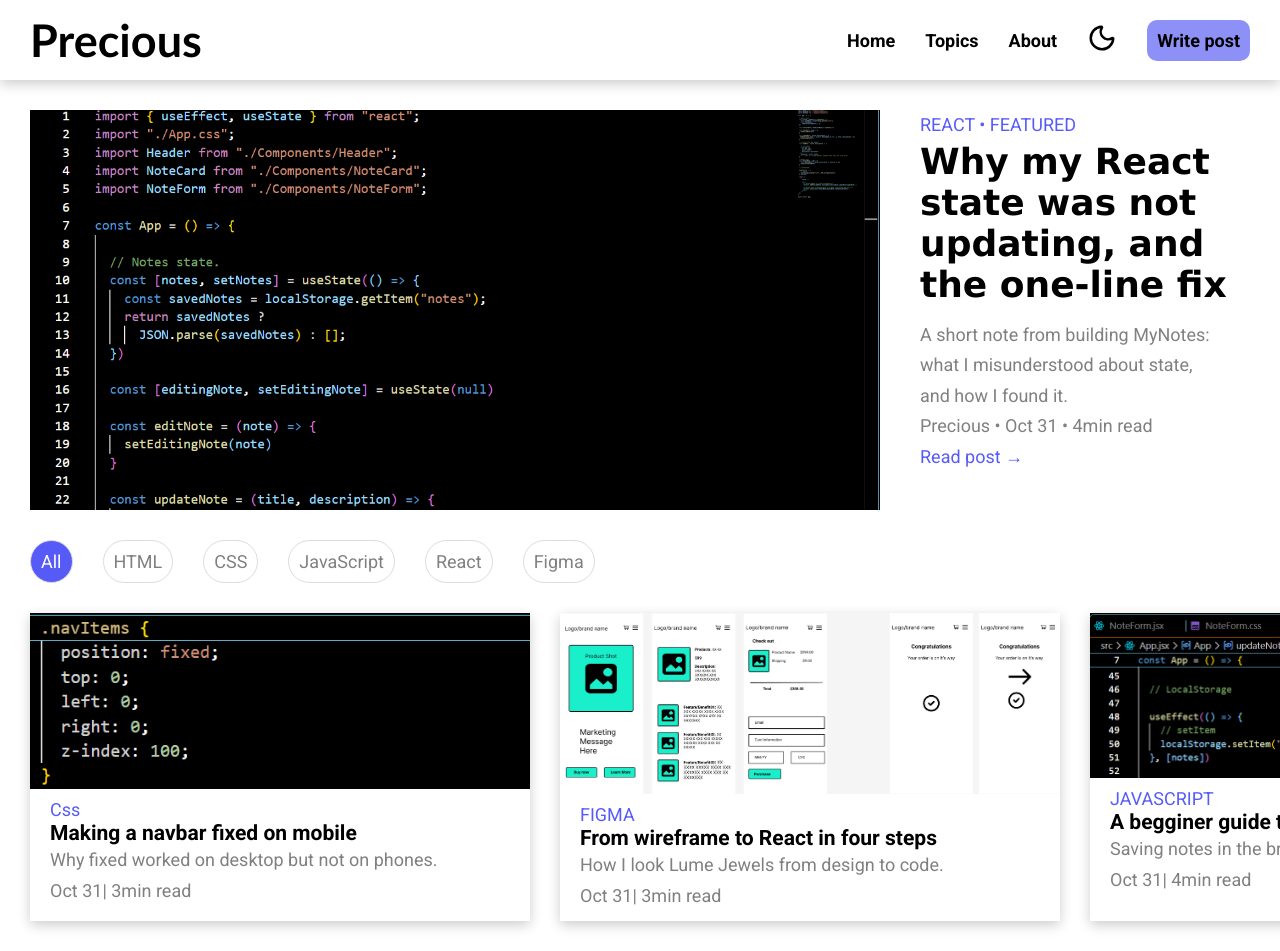
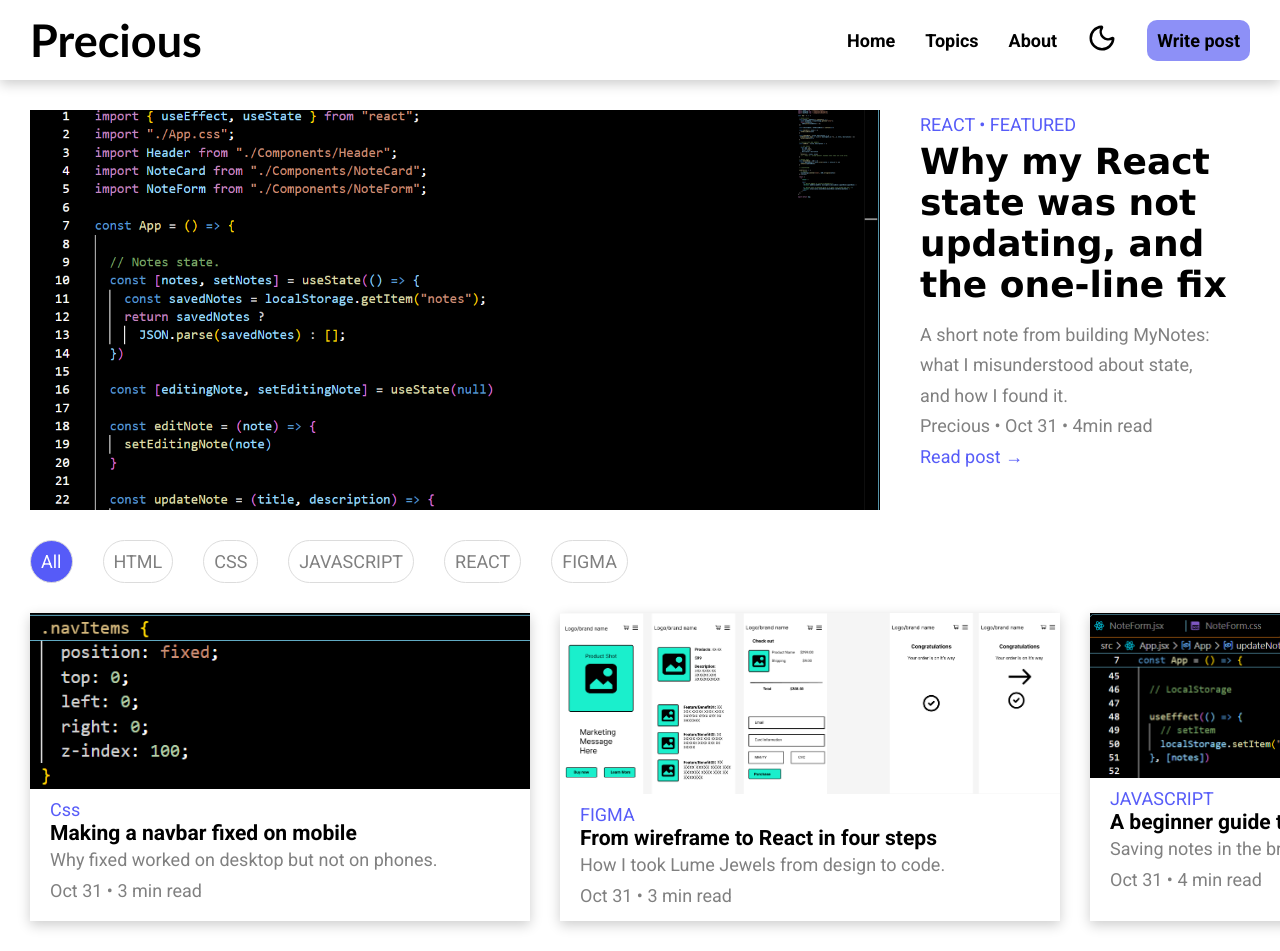
Before and after one commit to oeprecious/blog, a React (Vite) app: page /#/ in a window 1280 px wide. Shown: the top 951 px of the page. Built offline with nearby package versions, Linux system fonts and the light colour scheme; a web font is replaced by a local one.

Commit message:
Fix typo, changed filteredItems to upperCase

```diff
--- a/src/Components/FeaturedCard.jsx
+++ b/src/Components/FeaturedCard.jsx
@@ -5,11 +5,11 @@ import card3Image from "../assets/images/localStorage.png"
 
 const FeaturedCardImages = () => {
 
-    const featuredCard = [{ id: 1, techStack: "Css", heading: "Making a navbar fixed on mobile", cardPara: "Why fixed worked on desktop but not on phones.", date: "Oct 31| 3min read", cardImage: card1Image },
+    const featuredCard = [{ id: 1, techStack: "Css", heading: "Making a navbar fixed on mobile", cardPara: "Why fixed worked on desktop but not on phones.", date: "Oct 31 • 3 min read", cardImage: card1Image },
 
-    { id: 2, techStack: "FIGMA", heading: "From wireframe to React in four steps", cardPara: "How I look Lume Jewels from design to code.", date: "Oct 31| 3min read", cardImage: card2Image },
+    { id: 2, techStack: "FIGMA", heading: "From wireframe to React in four steps", cardPara: "How I took Lume Jewels from design to code.", date: "Oct 31 • 3 min read", cardImage: card2Image },
 
-    { id: 3, techStack: "JAVASCRIPT", heading: "A begginer guide to localStorage", cardPara: "Saving notes in the browser so they stay after a refresh", date: "Oct 31| 4min read", cardImage: card3Image }]
+    { id: 3, techStack: "JAVASCRIPT", heading: "A beginner guide to localStorage", cardPara: "Saving notes in the browser so they stay after a refresh", date: "Oct 31 • 4 min read", cardImage: card3Image }]
 
     return (
         <>
--- a/src/Components/FilteredItems.jsx
+++ b/src/Components/FilteredItems.jsx
@@ -8,9 +8,9 @@ const FilteredItems = () => {
                     <span id="blue">All</span>
                     <span>HTML</span>
                     <span>CSS</span>
-                    <span>JavaScript</span>
-                    <span>React</span>
-                    <span>Figma</span>
+                    <span>JAVASCRIPT</span>
+                    <span>REACT</span>
+                    <span>FIGMA</span>
                 </div>
             </div>
         </>
```
